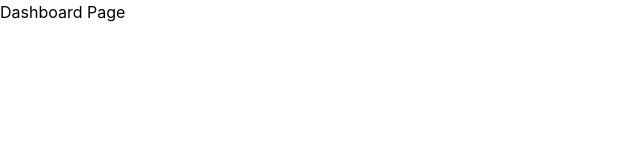
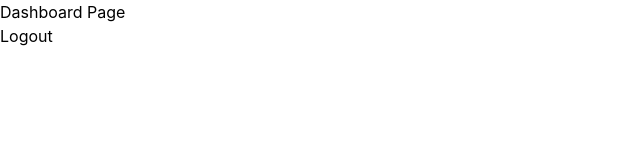
Before and after one commit to Ojas-Poswal/openHealth-Frontend, a React (Vite) app: page /dashboard in a window 1280 px wide. Shown: the top 160 px of the page, without its empty margins (0-640 px from the left). Built offline with nearby package versions, Linux system fonts and the light colour scheme; sample sign-in values are in the browser's storage.

Commit message:
Implement logout functionality

```diff
--- a/src/pages/Dashboard.jsx
+++ b/src/pages/Dashboard.jsx
@@ -1,5 +1,23 @@
+import { useNavigate } from "react-router-dom"
 function Dashboard(){
-    return <h1>Dashboard Page</h1>
+    const navigate = useNavigate();
+
+    const handleLogout = () => {
+        localStorage.removeItem("token")
+        navigate("/")
+    }
+
+    return (
+        <>
+          <h1>Dashboard Page</h1>
+
+          <button onClick = {handleLogout}>
+            Logout
+          </button>
+        </>
+    )
 }
 
+
+
 export default Dashboard
```
Also changed, not shown: 1 other file (tests, documents, lock files or other folders).
